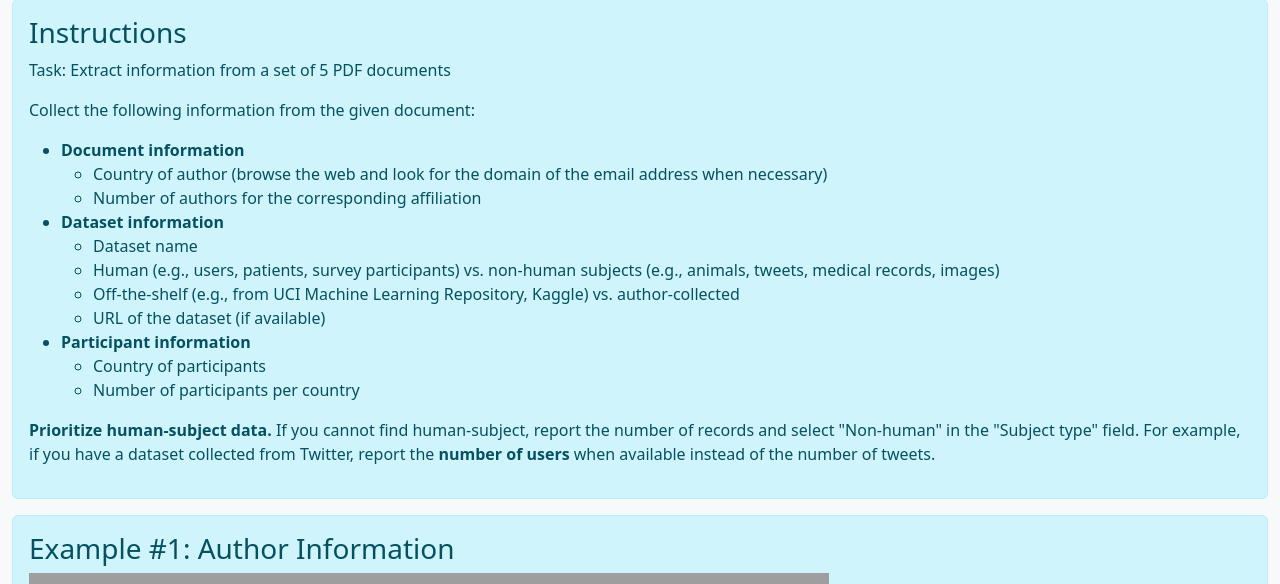
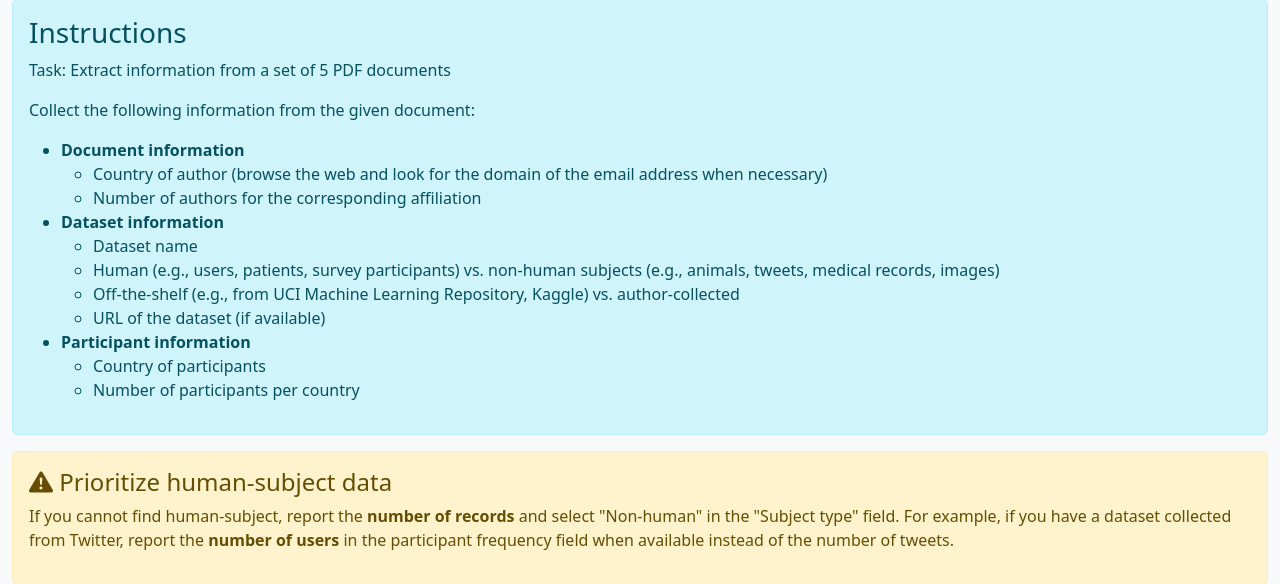
Before and after one commit to aliakbars/facct-tutorial, a FastAPI app: template static/templates/index.html in a window 1280 px wide. Shown: the part 153-737 px from the top of the page. Run offline with FastAPI, Linux system fonts and the light colour scheme; the template is opened without the code that fills it: most values are stand-ins (such as "Sample title", 1, 10 or a date in 2020); grey boxes are pictures that could not be loaded.

Commit message:
Add more info for workers

```diff
--- a/static/templates/index.html
+++ b/static/templates/index.html
@@ -11,6 +11,7 @@
 
     <link rel="stylesheet" href="https://cdn.jsdelivr.net/npm/bootstrap@5.2.3/dist/css/bootstrap.min.css"
         integrity="sha384-rbsA2VBKQhggwzxH7pPCaAqO46MgnOM80zW1RWuH61DGLwZJEdK2Kadq2F9CUG65" crossorigin="anonymous">
+    <link rel="stylesheet" href="https://cdn.jsdelivr.net/npm/bootstrap-icons@1.10.3/font/bootstrap-icons.css">
 
     <!-- Favicons -->
     <meta name="theme-color" content="#712cf9">
@@ -109,10 +110,15 @@
                     </ul>
                 </li>
             </ul>
+        </div>
+
+        <div class="alert alert-warning" role="alert">
+            <h4><i class="bi bi-exclamation-triangle-fill" style="vertical-align: top;"></i> Prioritize human-subject data</h4>
             <p>
-                <strong>Prioritize human-subject data.</strong> If you cannot find human-subject, report the number of
-                records and select "Non-human" in the "Subject type" field.
+                If you cannot find human-subject, report the <strong>number of
+                records</strong> and select "Non-human" in the "Subject type" field.
                 For example, if you have a dataset collected from Twitter, report the <strong>number of users</strong>
+                in the participant frequency field
                 when available instead of the number of tweets.
             </p>
         </div>
@@ -512,12 +518,12 @@
                                 <div class="form-check">
                                     <input id="human-{{ paper_id }}" name="subject_type_{{ paper_id }}" type="radio"
                                         value="human" class="form-check-input" required>
-                                    <label class="form-check-label" for="human-{{ paper_id }}">Human (e.g., users, patients, survey participants)</label>
+                                    <label class="form-check-label" for="human-{{ paper_id }}">Human (e.g., users, Twitter accounts, patients, survey participants, annotators)</label>
                                 </div>
                                 <div class="form-check">
                                     <input id="non-human-{{ paper_id }}" name="subject_type_{{ paper_id }}" type="radio"
                                         value="non_human" class="form-check-input">
-                                    <label class="form-check-label" for="non-human-{{ paper_id }}">Non-human (e.g., tweets, medical records, images)</label>
+                                    <label class="form-check-label" for="non-human-{{ paper_id }}">Non-human (user-generated content, e.g., tweets, news articles, medical records, images)</label>
                                 </div>
                             </div>
 
```
